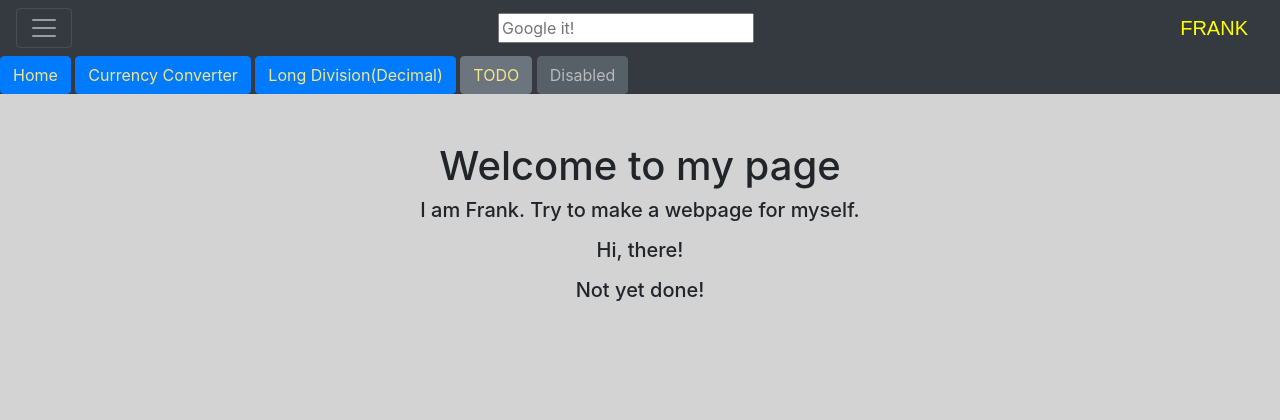
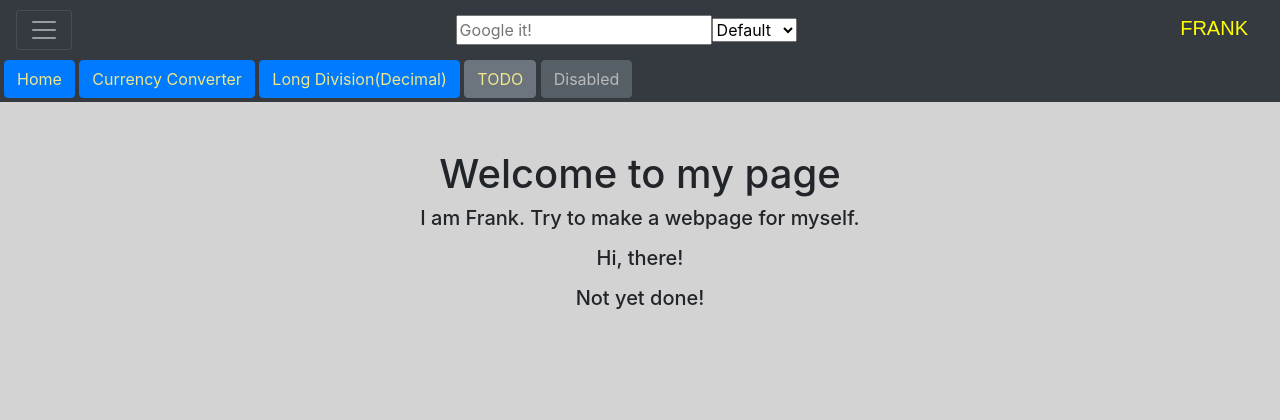
Before and after one commit to forstudy0218/forpage, a Flask app: page / in a window 1280 px wide, after a click that opens the changed part. Shown: the top 420 px of the page. Run offline with Flask 2, Linux system fonts and the light colour scheme; some libraries are stand-ins or nearby versions.

Commit message:
Add searchbox choice and reset after search

```diff
--- a/static/nav.css
+++ b/static/nav.css
@@ -6,6 +6,7 @@
 /* for button link */
 .bg-dark>a {
   color: Khaki;
+  margin-bottom: 4px;
 }
   /* control bottom clock */
 /* https://stackoverflow.com/questions/13476267/
@@ -88,10 +89,6 @@ hide-div-element-when-screen-size-is-smaller-than-a-specific-size */
   background-color: ForestGreen;
   font-style: italic;
 }
-.dnote {
-	font-family: "Andale Mono", monospace;
-  color: DeepPink;
-}
 #longdivi {
 	background-color: Aqua;
   border-collapse: separate;
--- a/templates/layout.html
+++ b/templates/layout.html
@@ -24,14 +24,19 @@
                 <span class="navbar-toggler-icon"></span>
             </button>
             <!-- add a search box. Code from: www.google.com -->
-            <form class="form-inline mx-auto" align="center" action="https://www.google.com/search" method="get" target="_blank">
-                <input placeholder="Google it!" maxlength="500" name="q" type="text" autocapitalize="off" autocomplete="off" autocorrect="off" spellcheck="false" required>
+            <form id="navsearchbox" class="form-inline mx-auto" align="center" action="https://www.google.com/search" target="_blank" onsubmit="navsubmit()">
+                <input id="navquery" placeholder="Google it!" maxlength="500" name="q" type="text" autocapitalize="off" autocomplete="off" autocorrect="off" spellcheck="false" required>
+                <select id="navselect">
+                    <option value="search">Default</option>
+                    <option value="map">Map</option>
+                    <option value="youtube">Youtube</option>
+                </select>
             </form>
             <a class="navbar-brand" href="/">FRANK</a>
         </nav>
         <div class="pos-f-b">
             <div class="collapse" id="navbarToggleExternalContent">
-                <div class="bg-dark">
+                <div class="bg-dark" style="padding-left: 4px;">
                     <a class="btn btn-primary" href="/">Home</a>
                     <a class="btn btn-primary" href="/convert">Currency Converter</a>
                     <a class="btn btn-primary" href="/decimal">Long Division(Decimal)</a>
```
Also changed, not shown: static/scripts.js (+32 -2 lines).
